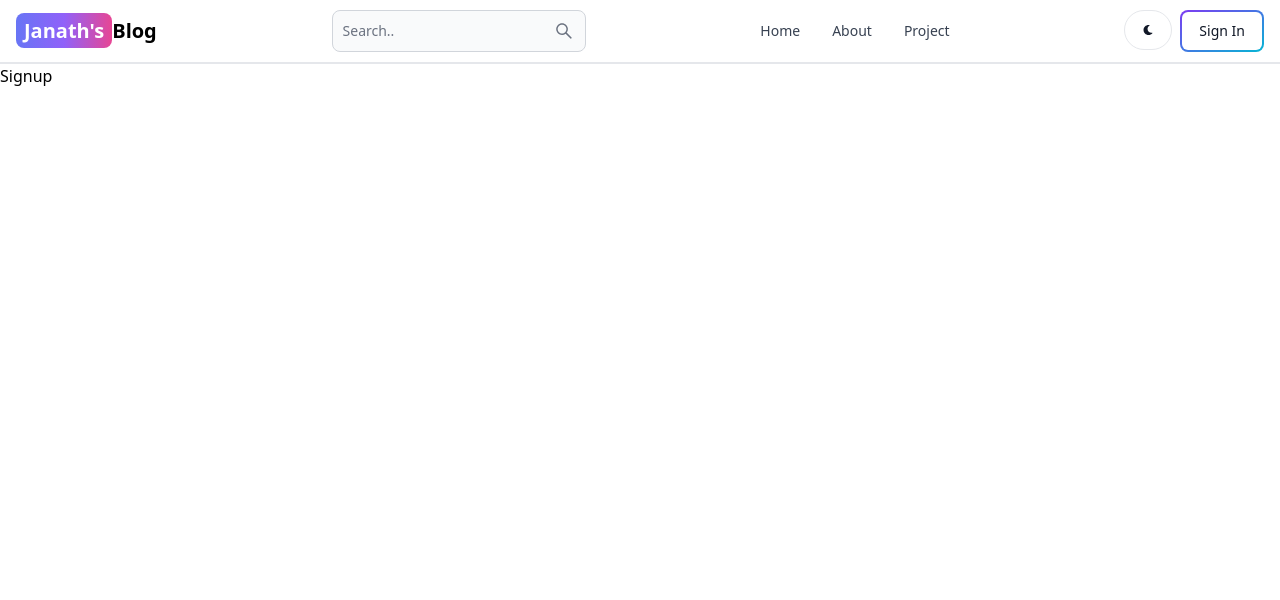
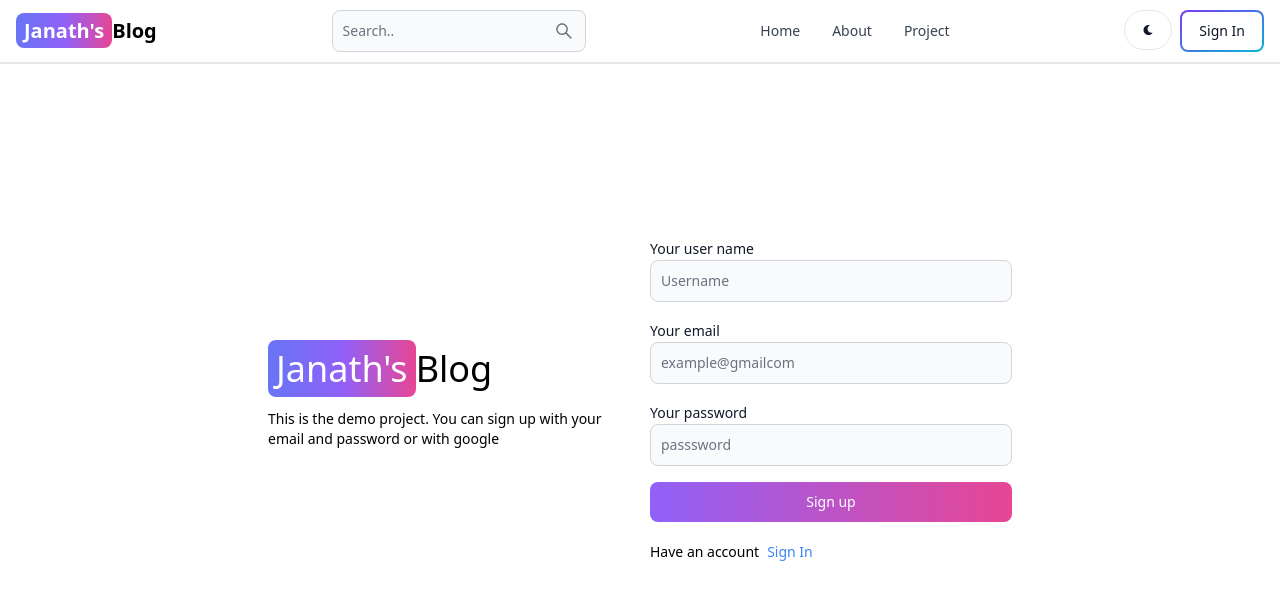
Before and after one commit to H-Janath/Blog-app, a React (Vite) app in the folder client/: page /sign-up in a window 1280 px wide. Shown: the top 600 px of the page. Built offline with nearby package versions, Linux system fonts and the light colour scheme.

Commit message:
Create sign up page ui

```diff
--- a/client/src/pages/SignUp.jsx
+++ b/client/src/pages/SignUp.jsx
@@ -1,7 +1,61 @@
+import { Button, Label, TextInput } from 'flowbite-react'
 import React from 'react'
+
+
+import { Link } from 'react-router-dom'
 
 export default function Signup() {
   return (
-    <div>Signup</div>
+    <>
+      <div className='min-h-screen mt-40'>
+        <div className='gap-5 flex p-3 max-w-3xl mx-auto flex-col md:flex-row md:items-center'>
+          <div  className='flex-1'>
+            <Link to='/' className="fonrt-bold dark:text-white text-4xl">
+              <span className="px-2 py-1 bg-gradient-to-r from-indigo-500 via-purple-500 to-pink-500 rounded-lg text-white ">Janath's</span>Blog
+            </Link>
+            <p className='text-sm mt-5'>
+              This is the demo project. You can sign up with your email and password or with google
+            </p>
+          </div>
+          <div  className='flex-1'>
+            <form className='flex flex-col gap-4'>
+                <div>
+                    <Label value='Your user name'/>
+                      <TextInput
+                      type='text'
+                      placeholder='Username'
+                      id='username'
+                      />
+                </div>
+                <div>
+                    <Label value='Your email'/>
+                      <TextInput
+                      type='text'
+                      placeholder='example@gmailcom'
+                      id='email'
+                      />
+                </div>
+                <div>
+                    <Label value='Your password'/>
+                      <TextInput
+                      type='text'
+                      placeholder='passsword'
+                      id='password'
+                      />
+                </div>
+                <Button gradientDuoTone='purpleToPink' type='submit'>
+                  Sign up
+                </Button>
+            </form>
+            <div className='flex gap-2 text-sm  mt-5'>
+              <span>Have an account</span>
+              <Link to='/sign-in' className='text-blue-500'>
+                  Sign In
+              </Link>
+            </div>
+          </div>
+        </div>
+      </div>
+    </>
   )
 }
```
